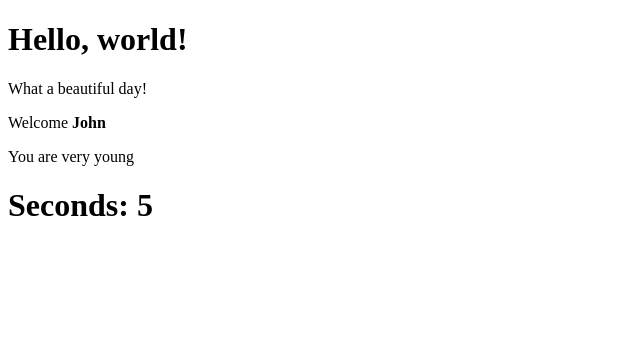
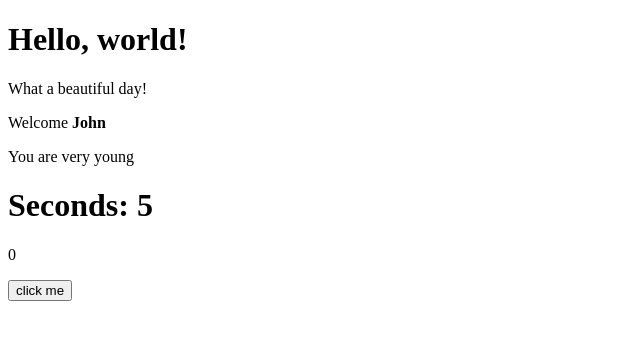
Before and after one commit to rickcrypto90/react-exercices, a React (Create React App) app: page / in a window 1280 px wide. Shown: the top 340 px of the page, without its empty margins (0-640 px from the left). Built offline with nearby package versions, Linux system fonts and the light colour scheme.

Commit message:
events-01 done

```diff
--- a/src/App.js
+++ b/src/App.js
@@ -2,6 +2,7 @@ import React from "react";
 import { Hello } from './Hello';
 import { Welcome } from "./Welcome";
 import { Counter } from "./Counter";
+import {ClickCounter } from "./ClickCounter";
 export class App extends React.Component {
     render() {
         return (
@@ -9,6 +10,7 @@ export class App extends React.Component {
                 <Hello />
                 <Welcome name="John" age="17" />
                 <Counter count="0" increment="1" interval="1000"/>
+                <ClickCounter/>
 
             </div>)
     }
--- /dev/null
+++ b/src/ClickCounter.js
@@ -0,0 +1,19 @@
+import React from "react";
+export class ClickCounter extends React.Component {
+ constructor(props) {
+    super(props);
+    this.state = {count: 0};
+    this.handleClick = this.handleClick.bind(this);
+ }
+    handleClick() {
+        this.setState({ count: this.state.count + 1 });
+    }
+    render() {
+        return (
+            (<div>
+                <p>{this.state.count}</p>
+                <button onClick={this.handleClick}>click me</button>
+            </div>)
+        )
+    }
+}
```
